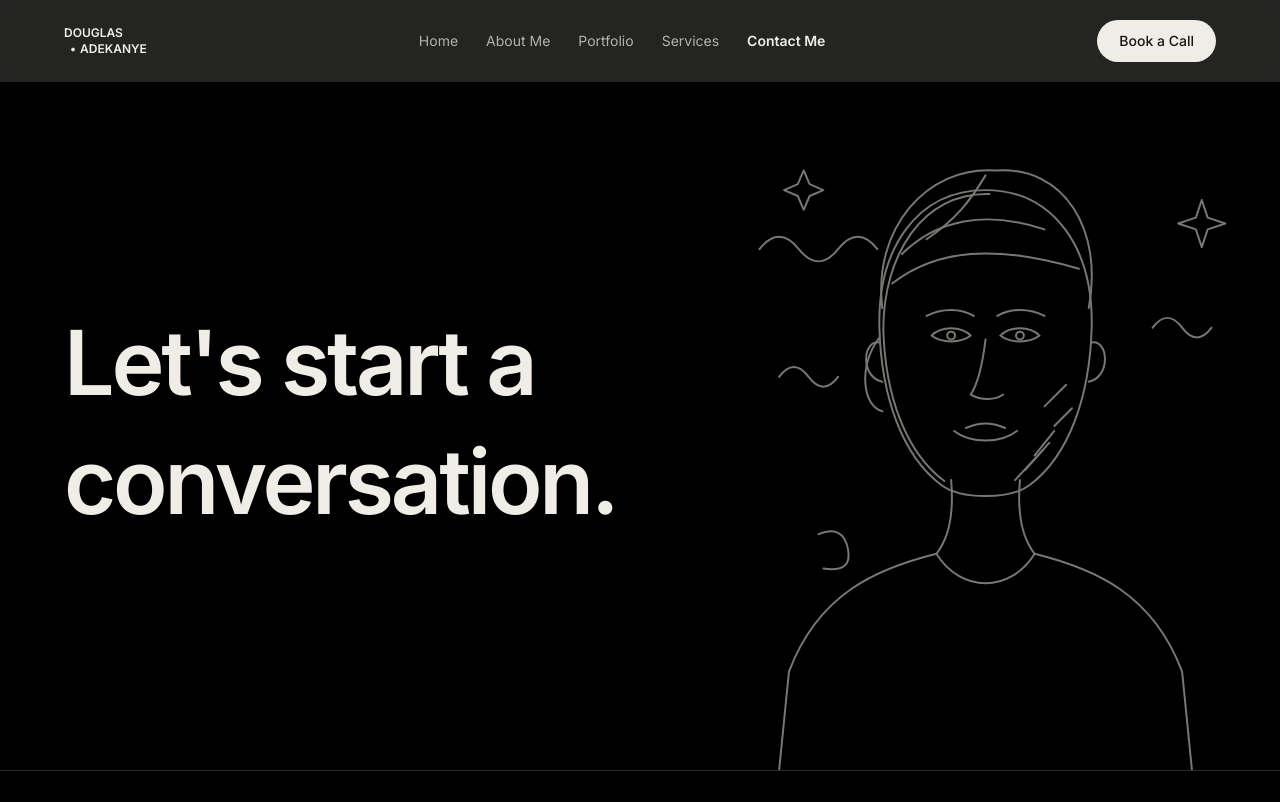
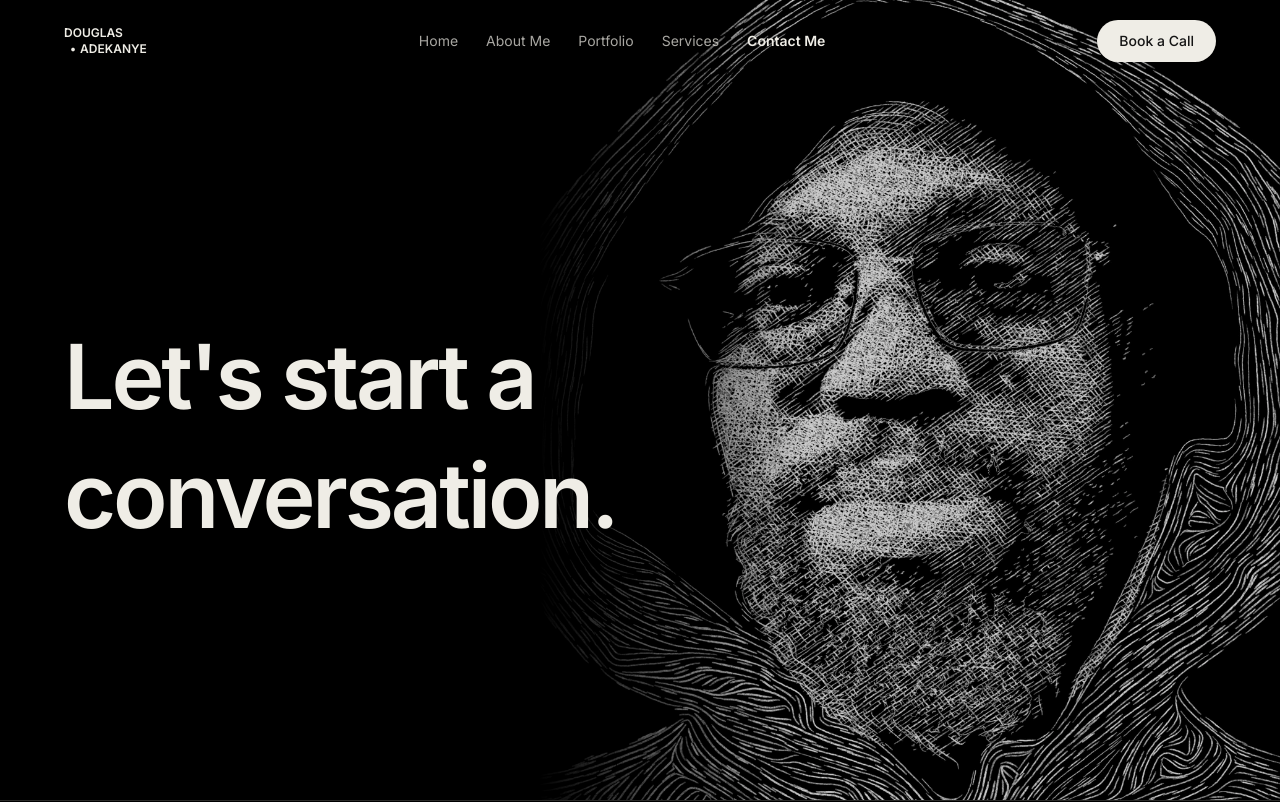
Before and after one commit to Eaglesword07/Portfolio, a React (Vite) app: page /contact in a window 1280 px wide. Shown: the top 802 px of the page. Built offline with nearby package versions, Linux system fonts and the light colour scheme.

Commit message:
feat: sketch-style picture  on contact portrait

```diff
--- a/src/components/contact/Doodle.jsx
+++ b/src/components/contact/Doodle.jsx
@@ -1,51 +1,14 @@
-const paths = [
-  "M300 110C230 110 190 170 192 250C194 320 215 380 255 410C275 425 325 425 345 410C385 380 406 320 408 250C410 170 370 110 300 110Z",
-  "M304 114C236 112 196 176 196 252C198 318 218 376 258 406",
-  "M265 405C268 440 262 465 250 480",
-  "M335 405C332 440 338 465 350 480",
-  "M250 480C190 495 130 520 100 600L90 700",
-  "M350 480C410 495 470 520 500 600L510 700",
-  "M250 480C275 520 325 520 350 480",
-  "M195 230C185 150 240 85 310 90C380 85 420 150 405 230",
-  "M215 175C250 140 300 130 360 150",
-  "M205 205C250 170 310 165 395 190",
-  "M300 95C285 120 270 140 240 160",
-  "M192 260C170 290 175 330 195 335",
-  "M192 265C175 262 172 300 195 305",
-  "M408 265C425 262 428 300 405 305",
-  "M245 258C255 248 275 248 285 258C275 266 255 266 245 258Z",
-  "M315 258C325 248 345 248 355 258C345 266 325 266 315 258Z",
-  "M240 238C255 230 275 230 288 238",
-  "M312 238C325 230 345 230 360 238",
-  "M300 262C296 295 290 310 285 318C295 324 310 324 318 318",
-  "M268 355C285 368 315 368 332 355",
-  "M280 352C295 346 305 346 320 352",
-  "M350 380l20-25",
-  "M340 395l25-28",
-  "M330 405l28-30",
-  "M360 330l22-22",
-  "M370 350l18-18",
-  "M520 120l6 18l18 6l-18 6l-6 18l-6-18l-18-6l18-6z",
-  "M70 170q20-25 40 0t40 0t40 0",
-  "M90 300q15-20 30 0t30 0",
-  "M470 250q15-20 30 0t30 0",
-  "M130 460q25-10 30 15t-25 20",
-  "M115 90l6 14l14 6l-14 6l-6 14l-6-14l-14-6l14-6z",
-];
+import portrait from "../../assets/images/portrait-pencil-chalk.webp";
 
 export default function Doodle() {
   return (
-    <svg
-      className="doodle pointer-events-none absolute right-0 top-0 h-full w-full opacity-25 md:w-[58%] md:opacity-50"
-      viewBox="0 0 600 700"
-      preserveAspectRatio="xMaxYMid meet"
-      aria-hidden="true"
-    >
-      {paths.map((d, i) => (
-        <path key={i} d={d} pathLength="1" style={{ animationDelay: `${i * 0.12}s` }} />
-      ))}
-      <circle cx="265" cy="258" r="4" pathLength="1" style={{ animationDelay: "2.2s" }} />
-      <circle cx="335" cy="258" r="4" pathLength="1" style={{ animationDelay: "2.3s" }} />
-    </svg>
+    <div className="pointer-events-none absolute right-0 top-0 h-full w-full overflow-hidden opacity-30 mask-[linear-gradient(to_right,transparent,black_35%)] md:w-[58%] md:opacity-80">
+      <img
+        src={portrait}
+        alt=""
+        aria-hidden="true"
+        className="doodle-reveal h-full w-full object-cover object-[50%_40%] mix-blend-screen"
+      />
+    </div>
   );
 }
--- a/src/components/layout/Navbar.jsx
+++ b/src/components/layout/Navbar.jsx
@@ -1,22 +1,34 @@
-import { useState } from "react";
+import { useEffect, useState } from "react";
 import { Link, NavLink, useLocation } from "react-router-dom";
 import { navLinks } from "../../data/navLinks";
 import Button from "../ui/Button";
 
 export default function Navbar() {
   const [open, setOpen] = useState(false);
+  const [scrolled, setScrolled] = useState(false);
   const { pathname } = useLocation();
   const dark = pathname === "/contact"; // the Contact page is black
+
+  useEffect(() => {
+    const onScroll = () => setScrolled(window.scrollY > 24);
+    onScroll();
+    window.addEventListener("scroll", onScroll, { passive: true });
+    return () => window.removeEventListener("scroll", onScroll);
+  }, []);
 
   const linkClass = ({ isActive }) =>
     `transition-opacity hover:opacity-100 ${isActive ? "font-semibold opacity-100" : "opacity-70"}`;
 
+  // Contact page: floats over the page, see-through at the top, solid black once scrolled.
+  // Other pages: sticky with a light blurred background.
+  const bar = dark
+    ? `fixed inset-x-0 top-0 text-paper transition-colors duration-300 ${
+        scrolled || open ? "bg-black" : "bg-transparent"
+      }`
+    : "sticky top-0 bg-paper/90 text-ink backdrop-blur-md";
+
   return (
-    <header
-      className={`sticky top-0 z-50 backdrop-blur-md transition-colors ${
-        dark ? "bg-black/85 text-paper" : "bg-paper/90 text-ink"
-      }`}
-    >
+    <header className={`z-50 ${bar}`}>
       <nav className="flex items-center justify-between px-5 py-5 text-sm md:px-16">
         <Link to="/" className="text-xs uppercase font-semibold" onClick={() => setOpen(false)}>
           <div className="text-primary">
--- a/src/index.css
+++ b/src/index.css
@@ -58,7 +58,7 @@
   .parallax-img { animation: none; }
 }
 
-.doodle path,
+/* .doodle path,
 .doodle circle {
   fill: none;
   stroke: var(--color-paper);
@@ -69,15 +69,45 @@
 
 @keyframes draw {
   to { stroke-dashoffset: 0; }
-}
+} */
 
 /* The drawing animation only runs for visitors who haven't asked for reduced motion;
    everyone else just sees the finished doodle. */
-@media (prefers-reduced-motion: no-preference) {
+/* @media (prefers-reduced-motion: no-preference) {
   .doodle path,
   .doodle circle {
     stroke-dasharray: 1.01;
     stroke-dashoffset: 1.01;
     animation: draw 2.2s ease forwards;
   }
+} */
+
+/* @property --reveal {
+  syntax: "<percentage>";
+  inherits: false;
+  initial-value: 140%;
 }
+
+@keyframes doodle-draw {
+  from { --reveal: 0%; }
+  to { --reveal: 140%; }
+}
+
+@media (prefers-reduced-motion: no-preference) {
+  .doodle-reveal {
+    -webkit-mask-image: radial-gradient(circle at 50% 42%, #000 calc(var(--reveal) - 20%), transparent var(--reveal));
+    mask-image: radial-gradient(circle at 50% 42%, #000 calc(var(--reveal) - 20%), transparent var(--reveal));
+    animation: doodle-draw 2.1s cubic-bezier(0.4, 0, 0.2, 1) 0.3s both;
+  }
+} */
+
+@keyframes doodle-rise {
+  from { clip-path: inset(100% 0 0 0); transform: translateY(5%); }
+  to { clip-path: inset(0 0 0 0); transform: translateY(0); }
+}
+
+@media (prefers-reduced-motion: no-preference) {
+  .doodle-reveal {
+    animation: doodle-rise 2.5s cubic-bezier(0.2, 0.7, 0.2, 1) both;
+  }
+}
--- a/src/pages/Contact.jsx
+++ b/src/pages/Contact.jsx
@@ -8,8 +8,7 @@ const fillLink =
 export default function Contact() {
   return (
     <div className="bg-black text-paper">
-      <section className="relative flex min-h-[min(86vh,760px)] items-center overflow-hidden px-5 md:px-16">
-        <Doodle />
+      <section className="relative flex min-h-svh items-center overflow-hidden px-5 pt-20 md:px-16">        <Doodle />
         <h1 className="relative text-[clamp(40px,7vw,100px)] tracking-[-0.035em]">
           <span className="block overflow-hidden pb-[0.08em]">
             <span className="inline-block motion-safe:animate-up">Let's start a</span>
```
Also changed, not shown: src/assets/images/portrait-pencil-chalk.webp (added), src/assets/images/portrait-pencil-sketch.webp (added).
